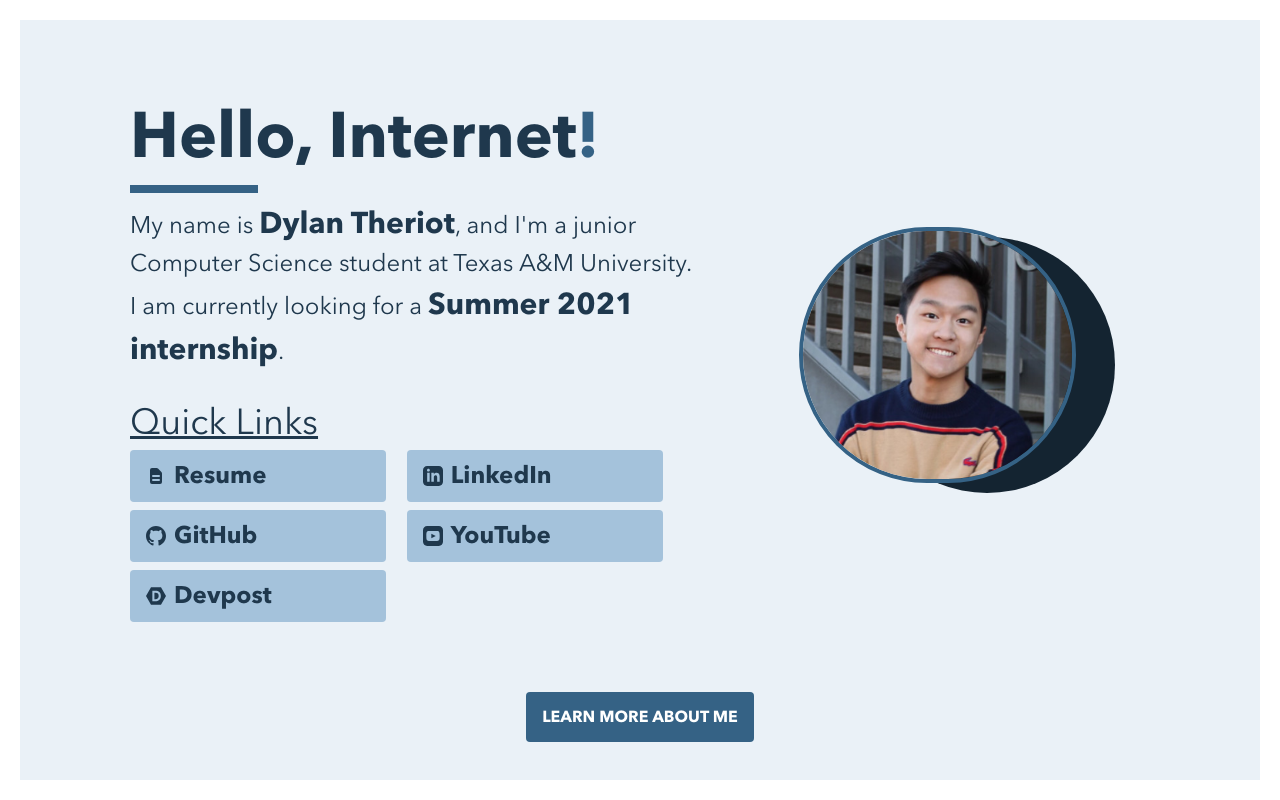
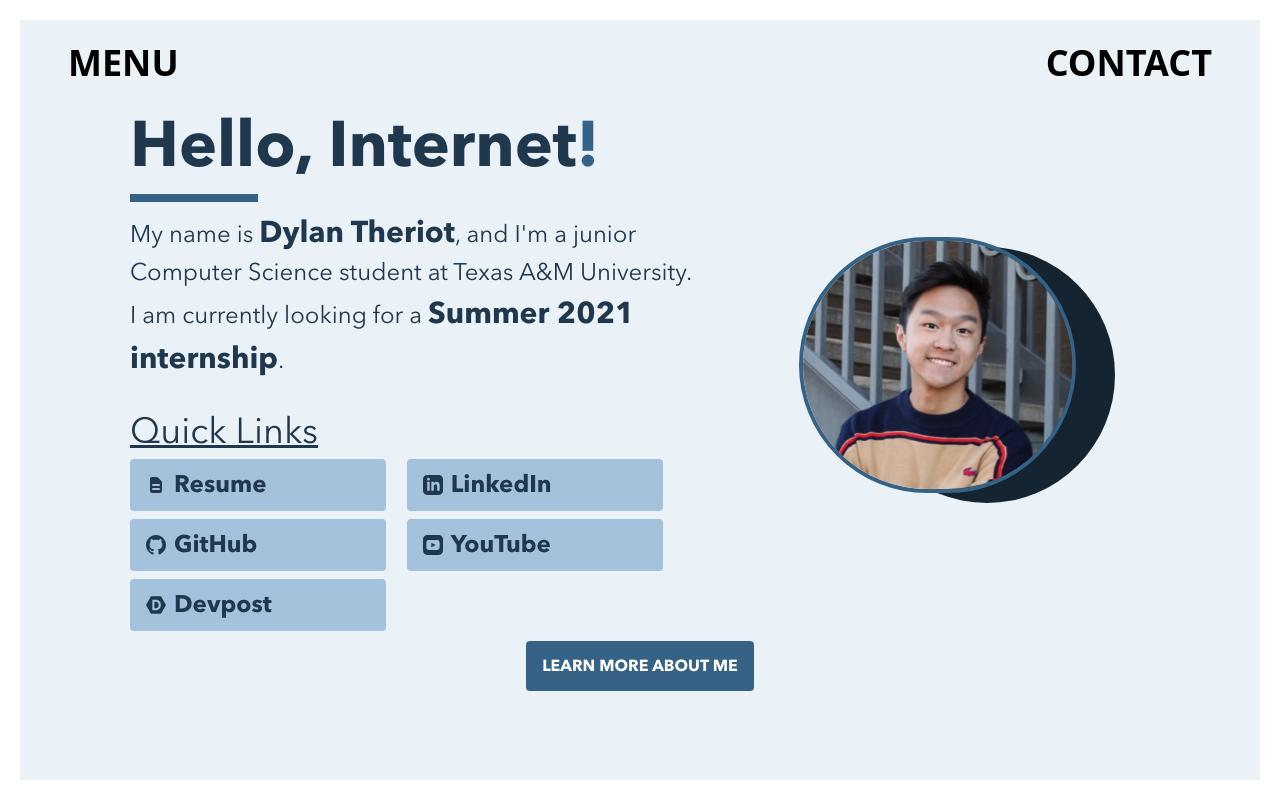
Before and after one commit to dylantheriot/portfolio-react, a React (Create React App) app: page /#/ in a window 1280 px wide. Built offline with nearby package versions, Linux system fonts and the light colour scheme.

Commit message:
added menu

```diff
--- a/src/App.js
+++ b/src/App.js
@@ -1,14 +1,18 @@
 import React from 'react';
 import './assets/index.css';
 import HomePage from './components/home_page/HomePage';
+import Menu from './components/menu/Menu';
 
 function App() {
   return (
-    <div className="bg-pastelBlue-100 min-h-full lg:h-full">
-      <div className="h-full font-avenir">
+    <>
+    <div className="relative bg-pastelBlue-100 min-h-full w-full bg-height">
+      <Menu />
+      <div className="relative h-full font-avenir">
         <HomePage />
       </div>
     </div>
+    </>
   );
 }
 
--- a/src/assets/index.css
+++ b/src/assets/index.css
@@ -62,14 +62,33 @@
   font-style: italic;
 }
 
+.bg-height {
+  height: 100%;
+}
+
+.menu-height {
+  position: fixed;
+}
+
+@media only screen and (max-height: 850px) {
+  .menu-height {
+    position: sticky
+  }
+  .bg-height {
+    height: auto;
+  }
+}
+
 html, body {
   min-height: 100vh;
   height: 100%;
+  width: 100%;
+  min-width: 100vw;
 }
 
-/* .modified-h-screen {
-  min-height: calc(100vh - 20px);
-}  */
+.modified-w-screen {
+  min-width: calc(100vw - 40px);
+}
 
 #root {
   height: 100%;
--- a/src/components/menu/Menu.jsx
+++ b/src/components/menu/Menu.jsx
@@ -0,0 +1,22 @@
+import React from 'react';
+
+function Menu() {
+  return (
+    <>
+      <div className="menu-height modified-w-screen">
+        <div className="text-xl md:text-4xl font-bold px-4 md:px-12 pt-4 flex flex-row justify-between w-full">
+          <h1>
+            MENU
+          </h1>
+          <h1>
+            CONTACT
+          </h1>
+        </div>
+
+      </div>
+    </>
+  );
+
+}
+
+export default Menu;
```
